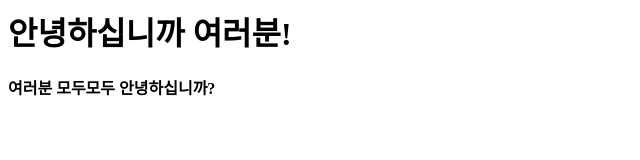
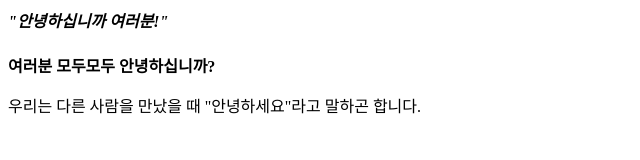
Before and after one commit to Soyoonbella/GenClass, a plain HTML site: page index.html in a window 1280 px wide. Shown: the whole page, without its empty margins (0-640 px from the left). Drawn offline with Linux system fonts and the light colour scheme.

Commit message:
Update index.html

```diff
--- a/index.html
+++ b/index.html
@@ -3,7 +3,8 @@
 	<title> 안녕하세요 </title>
 </head>
 <body>
-	<h1> 안녕하십니까 여러분! </h1>
-	<b>여러분 모두모두 안녕하십니까?</b>
+	<h4><i> "안녕하십니까 여러분!" </i></h4>
+	<b>여러분 모두모두 안녕하십니까?</b><br>
+	<p>우리는 다른 사람을 만났을 때 "안녕하세요"라고 말하곤 합니다.</p>
 </body>
 </html>
```
